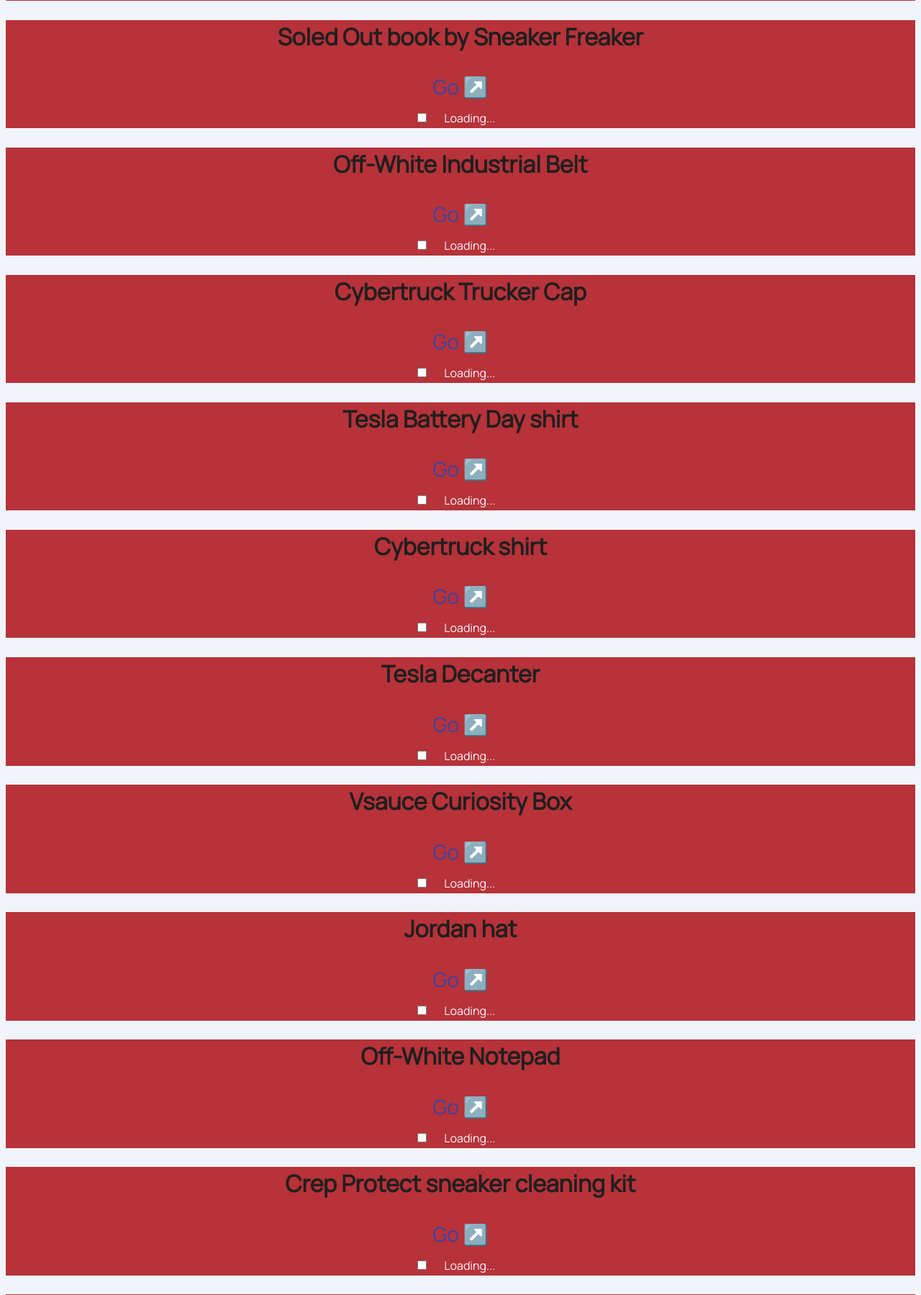
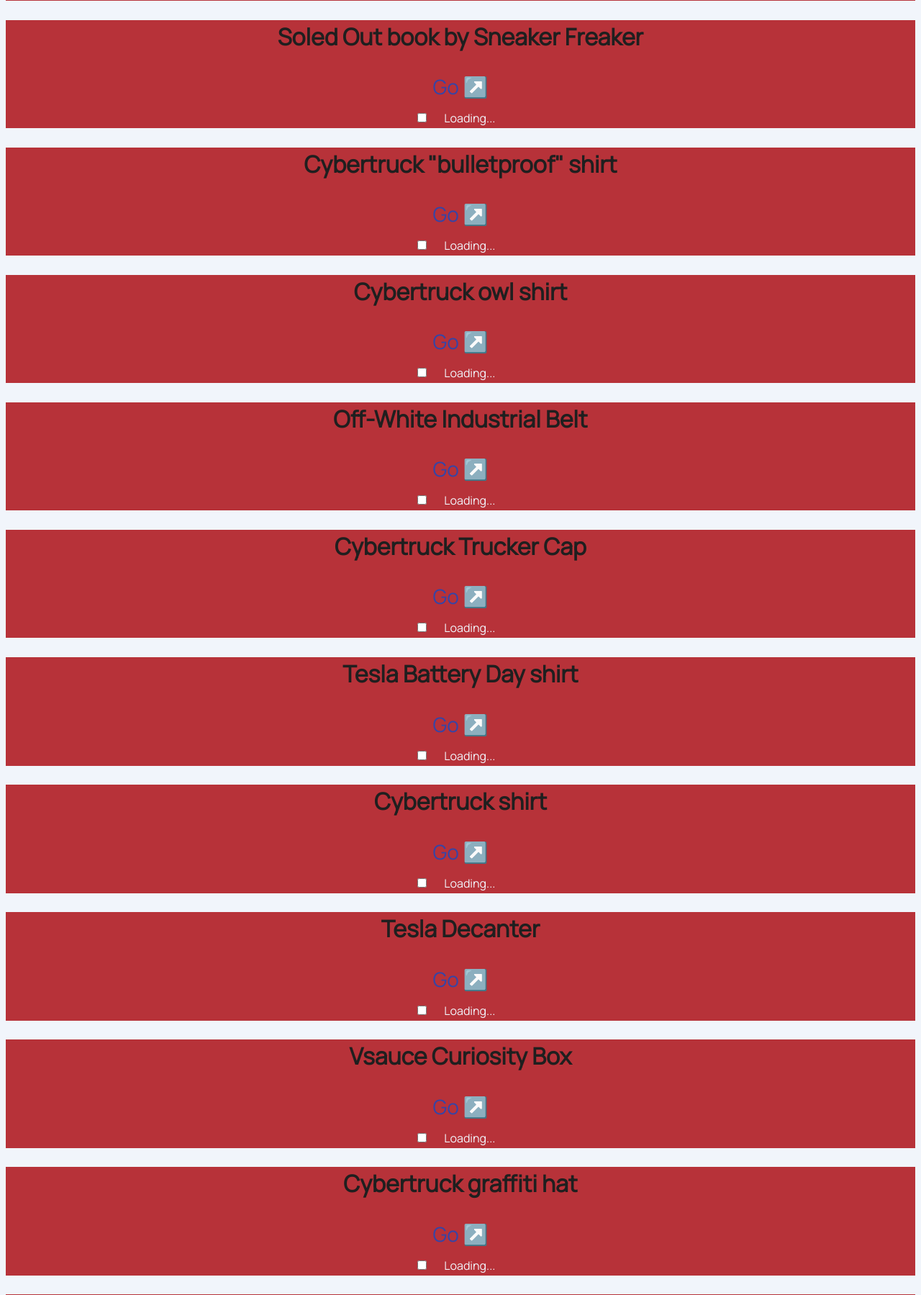
Before and after one commit to Oren-Lindsey/List-website, a Flask app: page /list in a window 1280 px wide. Shown: the part 1898-3697 px from the top of the page at 72% size. Run offline with Flask 2, Linux system fonts and the light colour scheme; some libraries are stand-ins or nearby versions.

Commit message:
Added Cybertruck graffiti hat and Cybertruck owl shirt

```diff
--- a/main.py
+++ b/main.py
@@ -63,7 +63,8 @@ def index():
 #db["crep-travel"] = False
 #db["ow-notes"] = False
 #db["rent-tesla"] = False
-
+db["cybertruck-graffiti"] = False
+db["cybertruck-owl"] = False
 
 
 items = {
--- a/templates/list.html
+++ b/templates/list.html
@@ -104,6 +104,20 @@
       <input type="checkbox" id="soled-out-checkbox" name="soled-out-checkbox" value="soled-out" onclick='toggleItem("soled-out")'>
       <label for="soled-out-checkbox"  id="soled-out-label"> Loading... </label>
       </div>
+       <div class=listItem>
+      <h2 class=force-select>Cybertruck "bulletproof" shirt</h2>
+      <a href="https://shop.tesla.com/product/men_s-cybertruck-bulletproof-tee?sku=7654399-00-A" rel="noopener noreferrer" target="_blank">Go ↗️</a>
+      <br>
+      <input type="checkbox" id="cybertruck-shirt-checkbox" name="cybertruck-shirt-checkbox" value="cybertruck-shirt" onclick='toggleItem("cybertruck-shirt")'>
+      <label for="cybertruck-shirt-checkbox"  id="cybertruck-shirt-label"> Loading... </label>
+      </div>
+       <div class=listItem>
+      <h2 class=force-select>Cybertruck owl shirt</h2>
+      <a href="https://shop.tesla.com/product/men_s-cybertruck-owl-tee?sku=7654393-00-A" rel="noopener noreferrer" target="_blank">Go ↗️</a>
+      <br>
+      <input type="checkbox" id="cybertruck-owl-checkbox" name="cybertruck-owl-checkbox" value="cybertruck-owl" onclick='toggleItem("cybertruck-owl")'>
+      <label for="cybertruck-owl-checkbox"  id="cybertruck-owl-label"> Loading... </label>
+      </div>
       <div class=listItem>
       <h2 class=force-select>Off-White Industrial Belt</h2>
       <a href="https://www.goat.com/apparel/off-white-classic-industrial-belt-yellow-black-owrb009e20fab0011810" rel="noopener noreferrer" target="_blank">Go ↗️</a>
@@ -145,6 +159,13 @@
       <br>
       <input type="checkbox" id="vsauce-box-checkbox" name="vsauce-box-checkbox" value="vsauce-box" onclick='toggleItem("vsauce-box")'>
       <label for="vsauce-box-checkbox"  id="vsauce-box-label"> Loading... </label>
+      </div>
+       <div class=listItem>
+      <h2 class=force-select>Cybertruck graffiti hat</h2>
+      <a href="https://shop.tesla.com/product/cybertruck-graffiti-trucker-hat?sku=1657891-00-A" rel="noopener noreferrer" target="_blank">Go ↗️</a>
+      <br>
+      <input type="checkbox" id="cybertruck-graffiti-checkbox" name="cybertruck-graffiti-checkbox" value="cybertruck-graffiti" onclick='toggleItem("cybertruck-graffiti")'>
+      <label for="cybertruck-graffiti-checkbox"  id="cybertruck-graffiti-label"> Loading... </label>
       </div>
        <div class=listItem>
       <h2 class=force-select>Jordan hat</h2>
```
